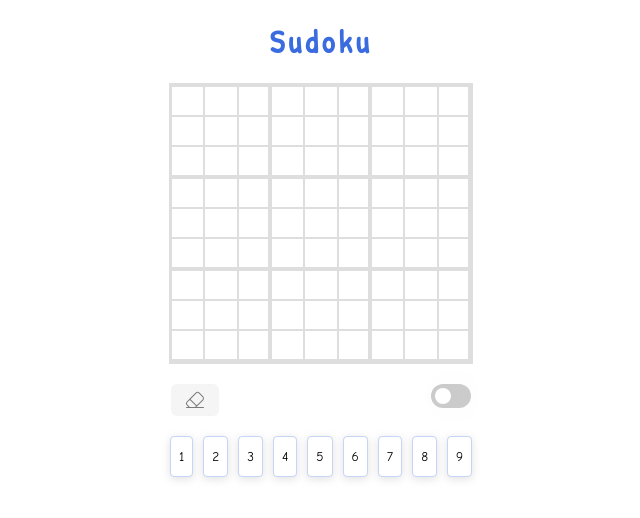
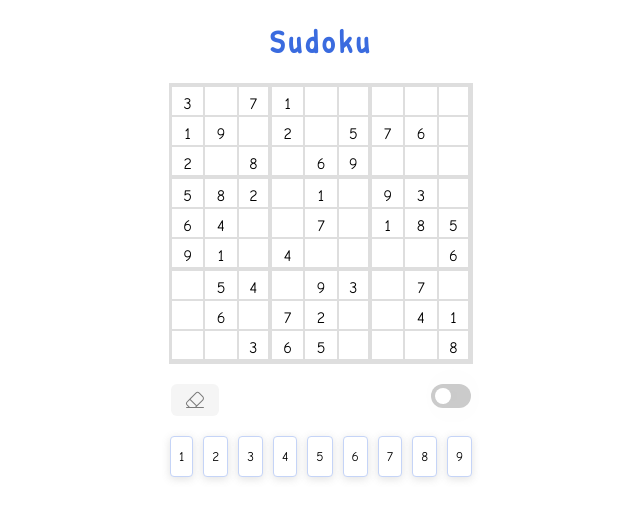
Before and after one commit to aldanielago/Sudoku, a React app: page / in a window 1280 px wide. Shown: the top 518 px of the page, without its empty margins (319-959 px from the left). Built offline with nearby package versions, Linux system fonts and the light colour scheme; the HTML template or start-up script is replaced by a standard one.

Commit message:
[Functionality] Generate random board (part 2 and final)

```diff
--- a/src/contexts/GameContext.tsx
+++ b/src/contexts/GameContext.tsx
@@ -1,6 +1,7 @@
 import { createContext, useState } from 'react';
 import { toast } from 'react-toastify';
 import 'react-toastify/dist/ReactToastify.css';
+import { generateRandomBoard } from "./sudokuLogic";
 
 type BoardCell = number | null;
 type Board = BoardCell[][];
@@ -16,7 +17,6 @@ type GameContextType = {
   handleSelectedNumber: (num: number) => void,
   handleSelectedCell: (coordinates: Array<number> | null) => void,
   handleAssignNumber: (num: number, coordinates: Array<number> | null) => void,
-  generateRandomBoard: () => Board,
 };
 
 const initialContext: GameContextType = {
@@ -30,14 +30,13 @@ const initialContext: GameContextType = {
   handleSelectedCell: () => {},
   handleDeleteNumber: () => {},
   handleSelectedNumber: () => {},
-  generateRandomBoard: () => Array.from({ length: 9 }, () => Array.from({ length: 9 }, () => null))
 };
 
-const inicialBoard: Board = Array.from({ length: 9 }, () => Array.from({ length: 9 }, () => null));
 const range: number[] = Array.from({ length: 9 }, (_, i) => i + 1);
 const GameContext = createContext<GameContextType>(initialContext);
 
 function GameProvider({ children }: { children: JSX.Element | JSX.Element[] }) {
+  const inicialBoard = generateRandomBoard();
   const [ board, setBoard ] = useState<Board>(inicialBoard);
   const [ selectedCell, setSelectedCell ] = useState<Array<number> | null>(null);
   const [ selectedNumber, setSelectedNumber ] = useState<number | null>(null);
@@ -76,7 +75,6 @@ function GameProvider({ children }: { children: JSX.Element | JSX.Element[] }) {
   }
 
   const handleDeleteNumber = (): void => {
-    generateRandomBoard()
     const coordinates: Array<number> | null = selectedCell
     if (coordinates != null) {
       const [i, j] = coordinates;
@@ -92,32 +90,6 @@ function GameProvider({ children }: { children: JSX.Element | JSX.Element[] }) {
     }
   }
 
-  const isValid = (board: Board, num: number, coordinates: Array<number>): boolean => {
-    console.log('Entra a la otra función');
-    const [row, col] = coordinates;
-    for(let i = 0; i < 9; i++){
-      if(board[row][i] == num || board[i][col] == num){
-        return false;
-      }
-    }
-
-    return true;
-  }
-
-  const generateRandomBoard = (): Board => {
-    for(let i = 0; i < 9; i++){
-      for(let j = 0; j < 9; j++){
-        let random = Math.floor(Math.random() * 9 + 1);
-        while(!isValid(board, random, [i, j])){
-          random = Math.floor(Math.random() * 9 + 1);
-        }
-        board[i][j] = random;
-      }
-    }
-
-    return board;
-  }
-
   return (
     <GameContext.Provider value={{
       board,
@@ -130,7 +102,6 @@ function GameProvider({ children }: { children: JSX.Element | JSX.Element[] }) {
       handleAssignNumber,
       handleSelectedCell,
       handleSelectedNumber,
-      generateRandomBoard,
     }}>
       {children}
     </GameContext.Provider>
--- /dev/null
+++ b/src/contexts/sudokuLogic.ts
@@ -0,0 +1,43 @@
+type BoardCell = number | null;
+type Board = BoardCell[][];
+
+export function isValid(board: Board, num: number, coordinates: Array<number>): boolean {
+  const [row, col] = coordinates;
+  // Check if the number is in the row or column
+  for(let i = 0; i < 9; i++){
+    if(board[row][i] == num || board[i][col] == num){
+      return false;
+    }
+  }
+
+  // Check if the number is in the 3x3 grid
+  const startRow = Math.floor(row / 3) * 3;
+  const startCol = Math.floor(col / 3) * 3;
+  for (let i = startRow; i < startRow + 3; i++) {
+    for (let j = startCol; j < startCol + 3; j++) {
+      if (board[i][j] === num && (i !== row || j !== col)) {
+        return false;
+      }
+    }
+  }
+
+  return true;
+}
+
+function generateRandomNumber() : number{
+  return Math.floor(Math.random() * 9) + 1;
+}
+
+export function generateRandomBoard() : Board {
+  const board: Board = Array.from({ length: 9 }, () => Array.from({ length: 9 }, () => null));
+  for(let i = 0; i < 9; i++){
+    for(let j = 0; j < 9; j++){
+      const num = generateRandomNumber();
+      if(isValid(board, num, [i, j])) {
+        board[i][j] = num;
+      }
+    }
+  }
+
+  return board;
+}
```
